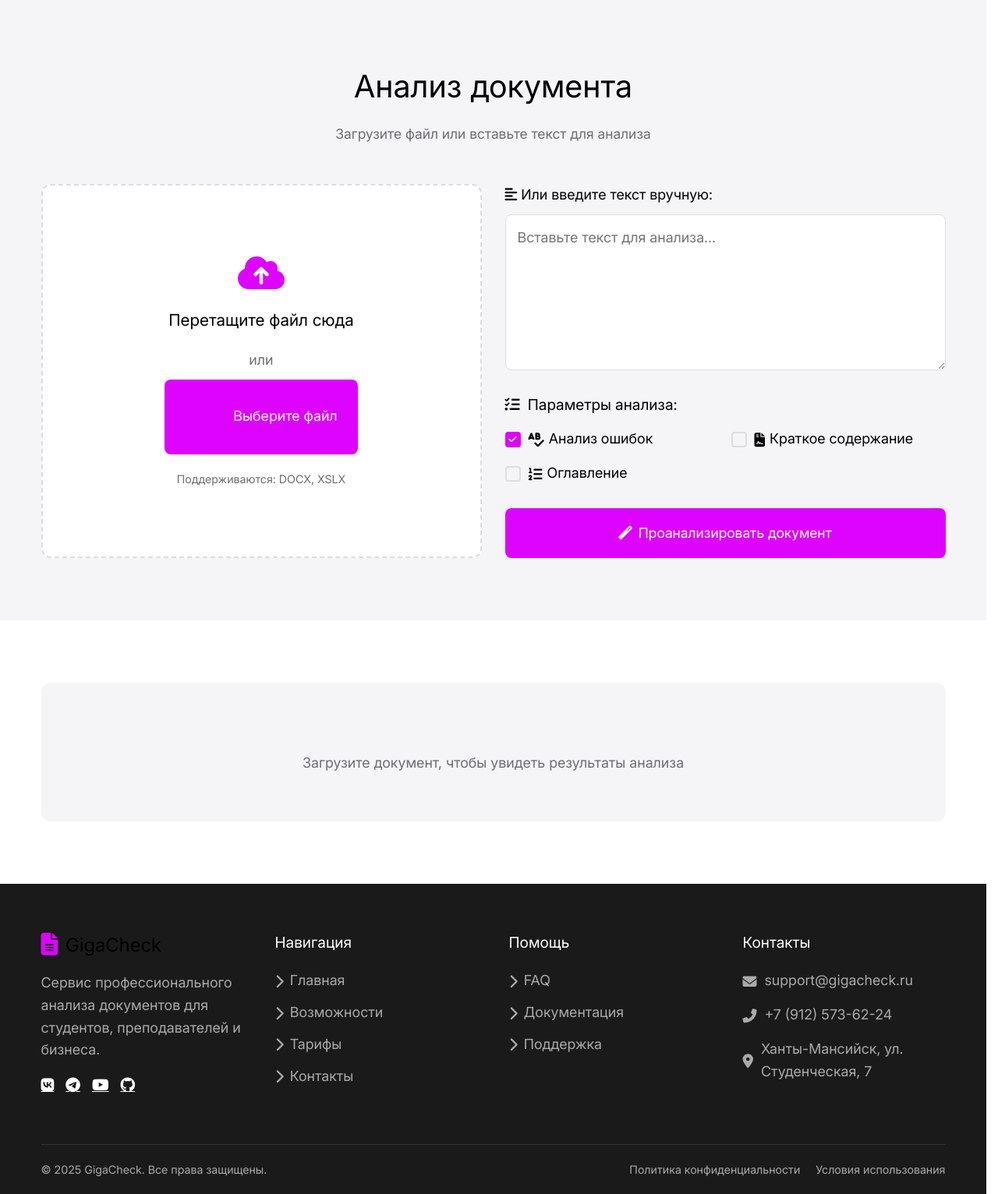
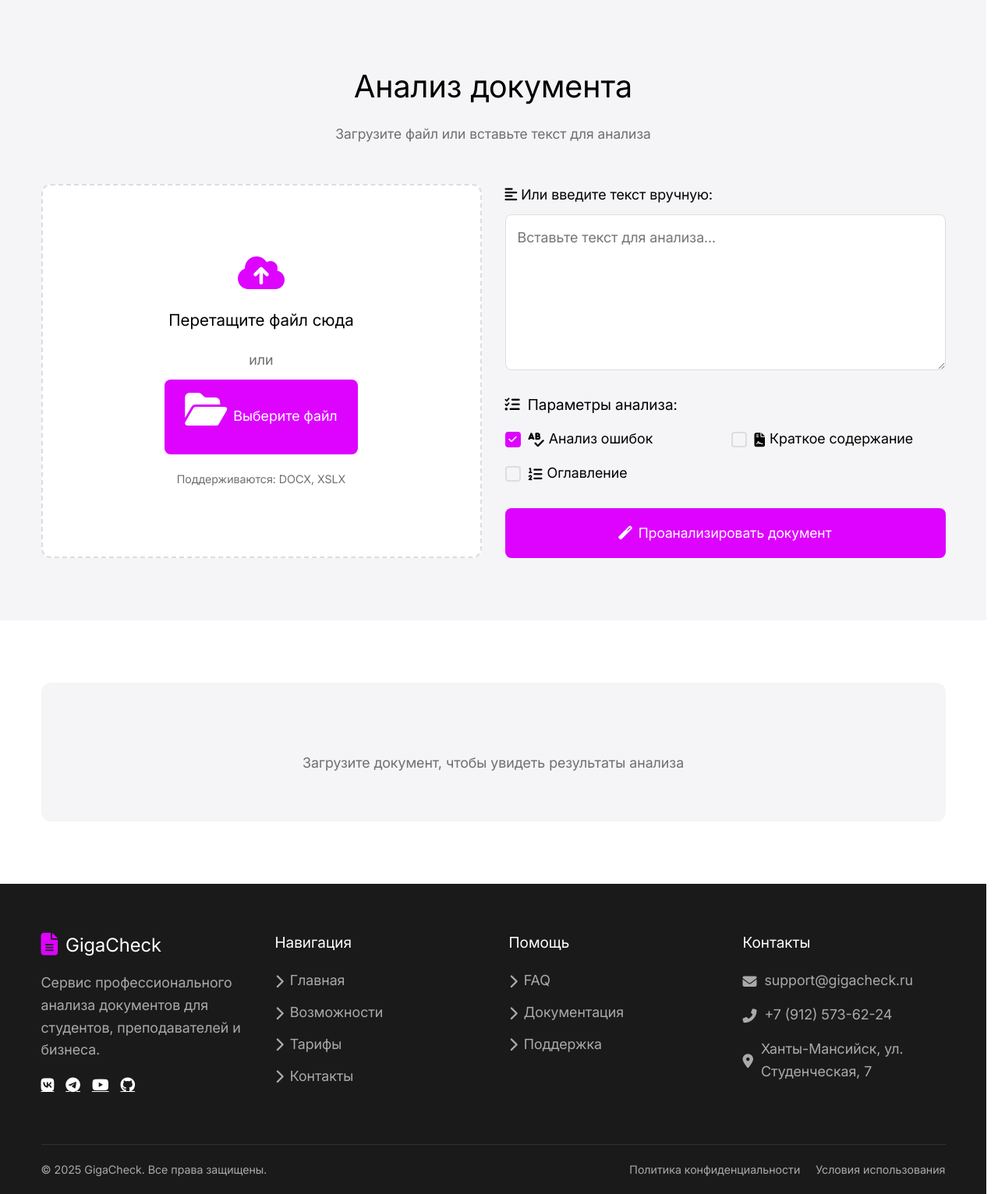
Before and after one commit to Samosta018/hantaton-2025, a Flask app: page / in a window 1280 px wide. Shown: the part 1206-2738 px from the top of the page at 78% size. Run offline with Flask 3, Linux system fonts and the light colour scheme.

Commit message:
css update

```diff
--- a/static/css/style.css
+++ b/static/css/style.css
@@ -80,7 +80,7 @@ body {
 }
 
 .btn--primary:hover {
-    background-color: darken(var(--addt-color), 10%);
+    background-color: var(--addt-color);
     transform: translateY(-2px);
     box-shadow: 0 4px 12px rgba(221, 3, 255, 0.2);
 }
--- a/templates/index.html
+++ b/templates/index.html
@@ -88,7 +88,7 @@
                         <h3 class="upload-area__title">Перетащите файл сюда</h3>
                         <p class="upload-area__text">или</p>
                         <label for="fileInput" class="btn btn--primary">
-                            <i class="fas fa-folder-open"></i> Выберите файл
+                            <i class="fas fa-folder-open" style="color: white;"></i> Выберите файл
                         </label>
                         <input type="file" id="fileInput" accept=".docx, .xslx">
                         <p class="upload-area__hint">Поддерживаются: DOCX, XSLX</p>
@@ -145,7 +145,7 @@
                 <div class="footer__col">
                     <div class="logo">
                         <i class="fas fa-file-alt"></i>
-                        <span>GigaCheck</span>
+                        <span style="color: white;">GigaCheck</span>
                     </div>
                     <p class="footer__text">Сервис профессионального анализа документов для студентов, преподавателей и бизнеса.</p>
                     <div class="footer__social">
```
Also changed, not shown: 1 other file.
